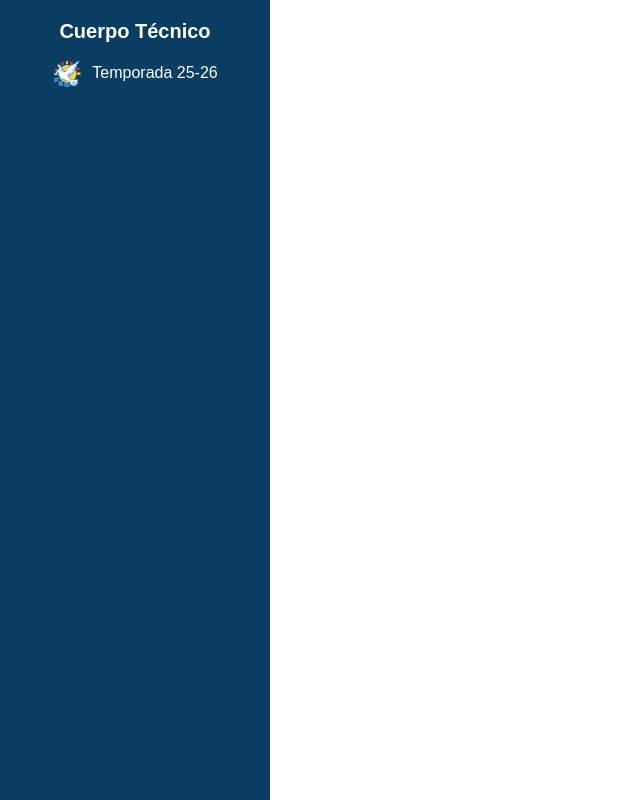
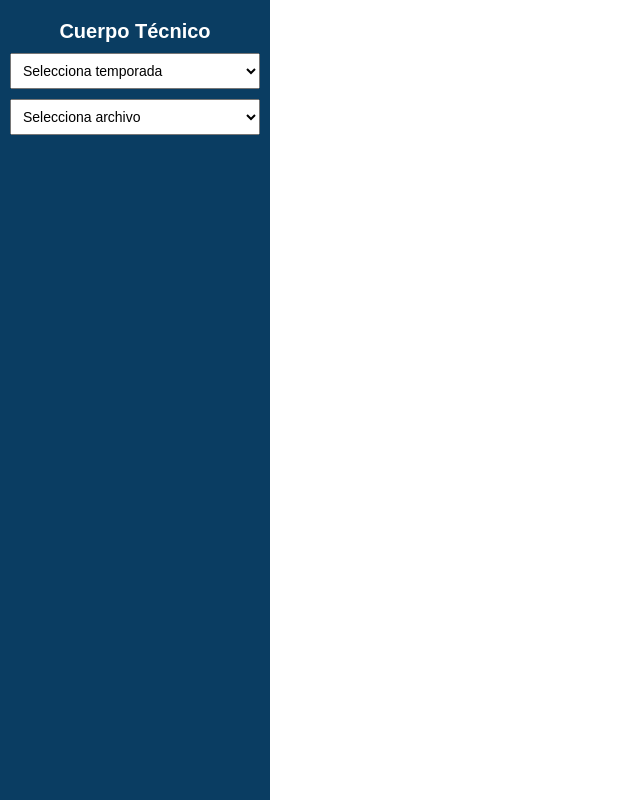
Before and after one commit to sesiononline/staff, a plain HTML site: page index.html in a window 1280 px wide. Shown: the whole page, without its empty margins (0-640 px from the left). Drawn offline with Linux system fonts and the light colour scheme.

Commit message:
index.html

```diff
--- a/index.html
+++ b/index.html
@@ -3,7 +3,7 @@
 <head>
   <meta charset="UTF-8" />
   <meta name="viewport" content="width=device-width, initial-scale=1.0" />
-  <title>Cuerpo Técnico - Temporada 25-26</title>
+  <title>Cuerpo Técnico - Temporada</title>
   <style>
     body {
       font-family: sans-serif;
@@ -11,29 +11,27 @@
       display: flex;
       flex-direction: row;
       height: 100vh;
+      overflow: hidden;
     }
     .sidebar {
-      width: 250px;
+      width: 100%;
+      max-width: 250px;
       background: #0a3d62;
       color: white;
       padding: 10px;
       overflow-y: auto;
+      -webkit-overflow-scrolling: touch;
     }
     .sidebar h1 {
       font-size: 20px;
       text-align: center;
-      margin: 10px 0 15px;
+      margin: 10px 0;
     }
-    .logo-title {
-      display: flex;
-      align-items: center;
-      gap: 10px;
-      margin-bottom: 15px;
-      justify-content: center;
-      cursor: pointer;
-    }
-    .logo-title img {
-      height: 30px;
+    select {
+      width: 100%;
+      padding: 8px;
+      font-size: 14px;
+      margin-bottom: 10px;
     }
     .file {
       cursor: pointer;
@@ -44,26 +42,23 @@
     }
     .main {
       flex-grow: 1;
-      padding: 10px;
+      padding: 0;
       overflow-y: auto;
+      -webkit-overflow-scrolling: touch;
     }
     iframe {
       width: 100%;
-      height: 90vh;
+      height: 100vh;
       border: none;
     }
     #loading {
       text-align: center;
       color: #ccc;
-      padding-top: 20px;
+      padding: 10px 0;
     }
     @media (max-width: 768px) {
-      body {
-        flex-direction: column;
-      }
       .sidebar {
-        width: 100%;
-        height: auto;
+        max-width: 100%;
       }
     }
   </style>
@@ -71,12 +66,14 @@
 <body>
   <div class="sidebar">
     <h1>Cuerpo Técnico</h1>
-    <div class="logo-title" onclick="toggleTemporada()">
-      <img src="FE Grama.png" alt="Club Logo" />
-      <span>Temporada 25-26</span>
-    </div>
+    <select id="temporadaSelect" onchange="cargarArchivos()">
+      <option value="" data-folder-id="">Selecciona temporada</option>
+      <option value="25-26" data-folder-id="1Xa6VBUGbcJ5cWX-AhqgAQ-kx3_evJK3O">Temporada 25-26</option>
+    </select>
+    <select id="fileSelect" onchange="mostrarArchivo(this.value)">
+      <option value="">Selecciona archivo</option>
+    </select>
     <div id="loading" style="display:none;">⏳ Cargando archivos...</div>
-    <div id="menu"></div>
   </div>
 
   <div class="main">
@@ -87,35 +84,38 @@
   const GAS_URL = "https://script.google.com/macros/s/AKfycbwCB32kIcYHuSjnmaqkM4TZW5paT0_RoEfwIPy8QrQ3YiQZ_ixP5UJfJWg6tnvc0eOa/exec";
 
   async function cargarArchivos() {
+    const temporadaSelect = document.getElementById("temporadaSelect");
+    const folderId = temporadaSelect.options[temporadaSelect.selectedIndex].dataset.folderId;
+    const fileSelect = document.getElementById("fileSelect");
     const loading = document.getElementById("loading");
-    const menu = document.getElementById("menu");
-    menu.innerHTML = "";
+    fileSelect.innerHTML = '<option value="">Selecciona archivo</option>';
+    if (!folderId) return;
     loading.style.display = "block";
 
     try {
-      const res = await fetch(GAS_URL);
+      const res = await fetch(`${GAS_URL}?folder=${encodeURIComponent(folderId)}`);
       const data = await res.json();
       loading.style.display = "none";
 
       if (data.length === 0) {
-        menu.innerHTML = "<p style='color: #ccc;'>Sin archivos disponibles</p>";
+        fileSelect.innerHTML = '<option value="">Sin archivos disponibles</option>';
         return;
       }
 
       data.forEach(file => {
-        const f = document.createElement("div");
-        f.className = "file";
-        f.textContent = file.name;
-        f.onclick = () => mostrarArchivo(file.url);
-        menu.appendChild(f);
+        const opt = document.createElement("option");
+        opt.value = file.url;
+        opt.textContent = file.name;
+        fileSelect.appendChild(opt);
       });
     } catch (err) {
       loading.style.display = "none";
-      menu.innerHTML = "<p style='color: red;'>Error al cargar archivos.</p>";
+      alert("Error al cargar archivos.");
     }
   }
 
   async function mostrarArchivo(url) {
+    if (!url) return;
     const stored = JSON.parse(sessionStorage.getItem("acceso_valido"));
     const now = Date.now();
     if (!stored || now - stored.time > 24 * 60 * 60 * 1000) {
@@ -131,20 +131,10 @@
       }
     }
 
+    document.getElementById("fileSelect").innerHTML = '<option value="">Selecciona archivo</option>';
+
     const viewer = document.getElementById("viewer");
     viewer.innerHTML = `<iframe src="${url}"></iframe>`;
-  }
-
-  function toggleTemporada() {
-    const menu = document.getElementById("menu");
-    const estado = menu.dataset.opened === "true";
-    if (estado) {
-      menu.innerHTML = "";
-      menu.dataset.opened = "false";
-    } else {
-      cargarArchivos();
-      menu.dataset.opened = "true";
-    }
   }
 </script>
 </body>
```
